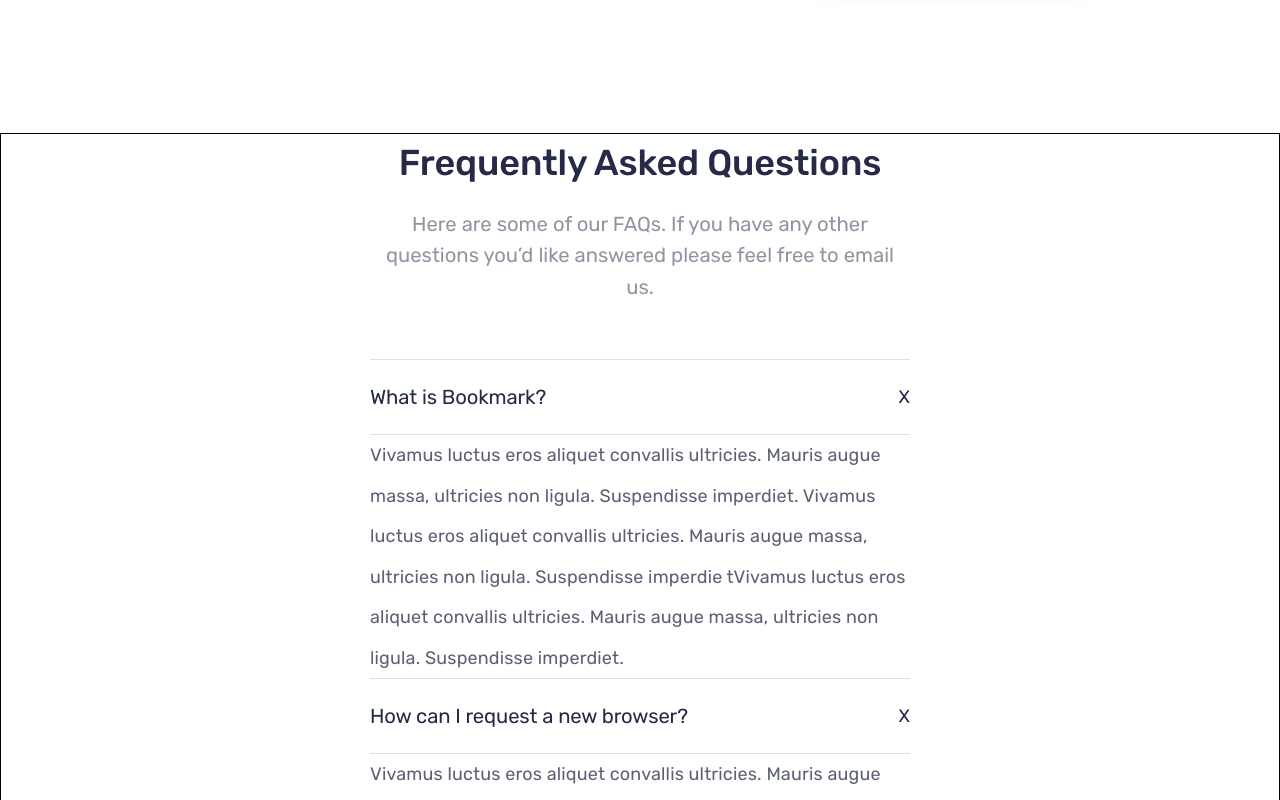
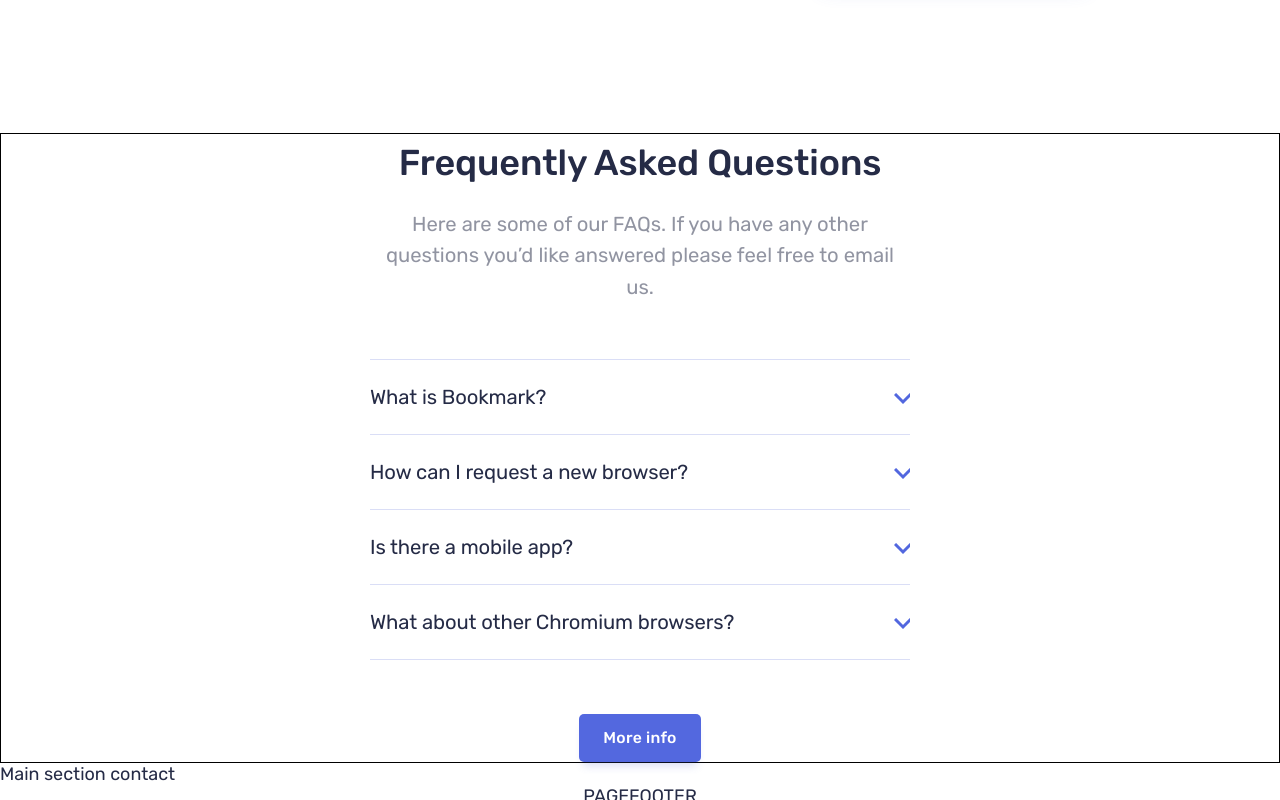
Before and after one commit to Marjolein-Kasman-de-Jong/bookmark-landing-page, a React (Vite) app: page /simple-bookmarking in a window 1280 px wide. Shown: the part 2240-3040 px from the top of the page. Built offline with nearby package versions, Linux system fonts and the light colour scheme.

Commit message:
finished faq section

```diff
--- a/package.json
+++ b/package.json
@@ -10,6 +10,7 @@
     "preview": "vite preview"
   },
   "dependencies": {
+    "classnames": "^2.5.1",
     "react": "^18.2.0",
     "react-dom": "^18.2.0",
     "react-router-dom": "^6.23.1"
--- a/src/components/faq/Faq.jsx
+++ b/src/components/faq/Faq.jsx
@@ -1,17 +1,41 @@
 // Styles
 import './faq.css';
 
-function Faq({ question, answer }) {
+function Faq({ id, question, answer, isOpen, onClick }) {
     return (
-        <section class='faq'>
-            <div class='question'>
+        <section className={`faq ${id}`}>
+            <div
+                className='question'
+                onClick={onClick}
+            >
                 <h3>{question}</h3>
-                <p>X</p>
-                {/* <img src='' alt='' /> */}
+                <div className='arrow-container'>
+                    <svg
+                        className={
+                            isOpen ?
+                                'open'
+                                :
+                                'closed'
+                        }
+                        xmlns='http://www.w3.org/2000/svg'
+                        width='18'
+                        height='12'
+                    >
+                        <path
+                            fill='none'
+                            stroke='#5267DF'
+                            strokeWidth='3'
+                            d='M1 1l8 8 8-8'
+                        />
+                    </svg>
+                </div>
             </div>
-            <div class='answer'>
-                <p>{answer}</p>
-            </div>
+            {
+                isOpen &&
+                <div className='answer'>
+                    <p>{answer}</p>
+                </div>
+            }
         </section>
     );
 }
--- a/src/components/faq/faq.css
+++ b/src/components/faq/faq.css
@@ -1,22 +1,66 @@
+.faq {
+    border-bottom: 1px solid rgba(73, 93, 207, 0.20);
+}
+
+.faq:first-of-type {
+    border-top: 1px solid rgba(73, 93, 207, 0.20);
+}
+
 .question {
     display: flex;
     justify-content: space-between;
     align-items: center;
     padding: 19px 0;
-    border-top: 1px solid rgba(73, 93, 207, 0.20);
-    border-bottom: 1px solid rgba(73, 93, 207, 0.20);
+}
+
+.question:hover {
+    cursor: pointer;
 }
 
 .question h3 {
     font-size: 1.125rem;
     font-weight: 400;
     line-height: 2rem;
-
 }
 
 @media screen and (max-width: 768px) {
     .question h3 {
         font-size: 0.9375rem;
+        text-align: left;
+    }
+}
+
+.question:hover h3 {
+    color: var(--soft-red);
+}
+
+@media screen and (max-width: 768px) {
+    .question:hover h3 {
+        color: unset;
+    }
+}
+
+.question .arrow-container {
+    width: 16px;
+    height: 8px;
+    display: flex;
+}
+
+.question .arrow-container svg.open {
+    transform: rotate(180deg);
+}
+
+.question .arrow-container svg.open path {
+    stroke: var(--soft-red);
+}
+
+.answer {
+    padding: 32px 0 29px 0;
+}
+
+@media screen and (max-width: 768px) {
+    .answer {
+        padding: 26px 0 28px 0;
     }
 }
 
@@ -29,7 +73,7 @@
 }
 
 @media screen and (max-width: 768px) {
-    .anwer p {
+    .answer p {
         font-size: 0.9375rem;
         line-height: 1.875rem;
         letter-spacing: 0.00881rem;
--- a/src/components/main-section-faqs/MainSectionFaqs.jsx
+++ b/src/components/main-section-faqs/MainSectionFaqs.jsx
@@ -1,14 +1,23 @@
+import React, { useState } from 'react';
+
 // Constants
 import faqs from '../../constants/faqs';
 
 // Components
 import Article from '../article/Article';
 import Faq from '../faq/Faq';
+import Button from '../button/Button';
 
 // Styles
 import './main-section-faqs.css';
 
 function MainSectionFaqs() {
+  const [openIndex, setOpenIndex] = useState(null);
+
+  const handleClick = (index) => {
+    setOpenIndex(openIndex === index ? null : index);
+  };
+
   return (
     <section className='faqs'>
       <Article
@@ -17,11 +26,19 @@
       />
       <div className='faqs-container'>
         {
-          faqs.map(({ question, answer }) => {
-            return <Faq question={question} answer={answer} />
+          faqs.map(({ id, question, answer }) => {
+            return <Faq
+              key={id}
+              id={id}
+              question={question}
+              answer={answer}
+              isOpen={openIndex === id}
+              onClick={() => handleClick(id)}
+            />
           })
         }
       </div>
+      <Button type='regular' buttonText='More info' />
     </section>
   );
 }
--- a/src/components/main-section-faqs/main-section-faqs.css
+++ b/src/components/main-section-faqs/main-section-faqs.css
@@ -1,6 +1,8 @@
 .faqs {
     border: 1px solid black;
     margin-top: 149px;
+    display: flex;
+    flex-direction: column;
 }
 
 @media screen and (max-width: 768px) {
@@ -33,12 +35,23 @@
 }
 
 .faqs-container {
+    width: 100%;
     max-width: 540px;
     margin: 56px auto 0 auto;
 }
 
 @media screen and (max-width: 768px) {
     .faqs-container {
-        margin: 64px 32px 0 32px;
+        padding: 64px 32px 0 32px;
     }
 }
+
+.faqs button {
+    margin: 54px auto 0 auto;
+}
+
+@media screen and (max-width: 768px) {
+    .faqs button {
+        margin: 48px auto 0 auto;
+    }
+}
--- a/src/constants/faqs.js
+++ b/src/constants/faqs.js
@@ -1,17 +1,21 @@
 const faqs = [
     {
+        id: 1,
         question: 'What is Bookmark?',
         answer: 'Vivamus luctus eros aliquet convallis ultricies. Mauris augue massa, ultricies non ligula. Suspendisse imperdiet. Vivamus luctus eros aliquet convallis ultricies. Mauris augue massa, ultricies non ligula. Suspendisse imperdie tVivamus luctus eros aliquet convallis ultricies. Mauris augue massa, ultricies non ligula. Suspendisse imperdiet.'
     },
     {
+        id: 2,
         question: 'How can I request a new browser?',
         answer: 'Vivamus luctus eros aliquet convallis ultricies. Mauris augue massa, ultricies non ligula. Suspendisse imperdiet. Vivamus luctus eros aliquet convallis ultricies. Mauris augue massa, ultricies non ligula. Suspendisse imperdie tVivamus luctus eros aliquet convallis ultricies. Mauris augue massa, ultricies non ligula. Suspendisse imperdiet.'
     },
     {
+        id: 3,
         question: 'Is there a mobile app?',
         answer: 'Vivamus luctus eros aliquet convallis ultricies. Mauris augue massa, ultricies non ligula. Suspendisse imperdiet. Vivamus luctus eros aliquet convallis ultricies. Mauris augue massa, ultricies non ligula. Suspendisse imperdie tVivamus luctus eros aliquet convallis ultricies. Mauris augue massa, ultricies non ligula. Suspendisse imperdiet.'
     },
     {
+        id: 4,
         question: 'What about other Chromium browsers?',
         answer: 'Vivamus luctus eros aliquet convallis ultricies. Mauris augue massa, ultricies non ligula. Suspendisse imperdiet. Vivamus luctus eros aliquet convallis ultricies. Mauris augue massa, ultricies non ligula. Suspendisse imperdie tVivamus luctus eros aliquet convallis ultricies. Mauris augue massa, ultricies non ligula. Suspendisse imperdiet.'
     }
```
Also changed, not shown: 1 other file (tests, documents, lock files or other folders).
